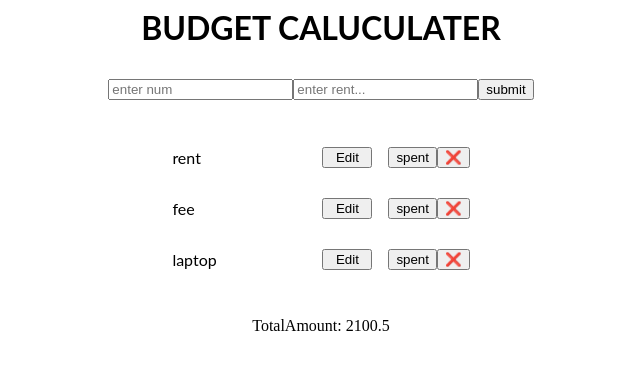
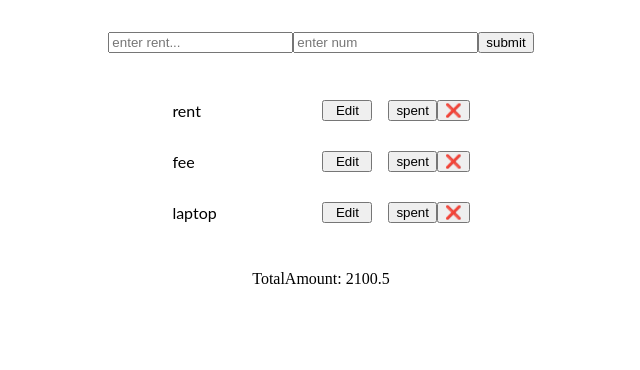
Before and after one commit to Neelima1220/react-budeget-caluclator, a React (Create React App) app: page / in a window 1280 px wide. Shown: the top 370 px of the page, without its empty margins (319-959 px from the left). Built offline with nearby package versions, Linux system fonts and the light colour scheme.

Commit message:
1 file modified

```diff
--- a/App.tsx
+++ b/App.tsx
@@ -1,5 +1,12 @@
-import * as React from 'react';
+import React, { useState } from 'react';
 import './style.css';
+
+interface Iexpense {
+  id: number;
+  text: string;
+  num: string | number;
+  isCompleted: boolean;
+}
 
 const initialExpenses = [
   { id: 1, text: 'rent', num: '300.50', isCompleted: false },
@@ -7,21 +14,42 @@ const initialExpenses = [
   { id: 1, text: 'laptop', num: '500', isCompleted: false },
 ];
 
-export default function App() {
-  const [expeses, setExpenses] = React.useState(initialExpenses);
+export default function App(): JSX.Element {
+  const [expeses, setExpenses] = useState<Iexpense[]>(initialExpenses);
+  const [txtV, setTxtV] = useState<Iexpense['text']>();
+  const [numV, setNumV] = useState<Iexpense['num']>();
 
   const handleSubmit = () => {
-    console.log('handleSubmit');
+    const totalExpenses = [...initialExpenses];
+
+    const newExpense = {
+      id: new Date().toString(),
+      text: { txtV },
+      num: numV,
+      isCompleted: false,
+    };
+    const tot = [...totalExpenses, newExpense];
   };
   return (
     <div>
-      <h1 style={{ textAlign: 'center' }}>BUDGET CALUCULATER</h1>
+      {/* <h1 style={{ textAlign: 'center' }}>BUDGET CALUCULATER</h1> */}
       <form
         onSubmit={handleSubmit}
         style={{ textAlign: 'center', marginTop: '2rem' }}
       >
-        <input type="number" placeholder="enter num" />
-        <input type="text" placeholder="enter rent..." />
+        <input
+          type="text"
+          value={txtV}
+          onChange={(e) => setTxtV(e.target.value)}
+          placeholder="enter rent..."
+        />
+        <input
+          type="number"
+          value={numV}
+          onChange={(e) => setNumV(Number(e.target.value))}
+          placeholder="enter num"
+        />
+
         <button>submit</button>
       </form>
       <div
```
